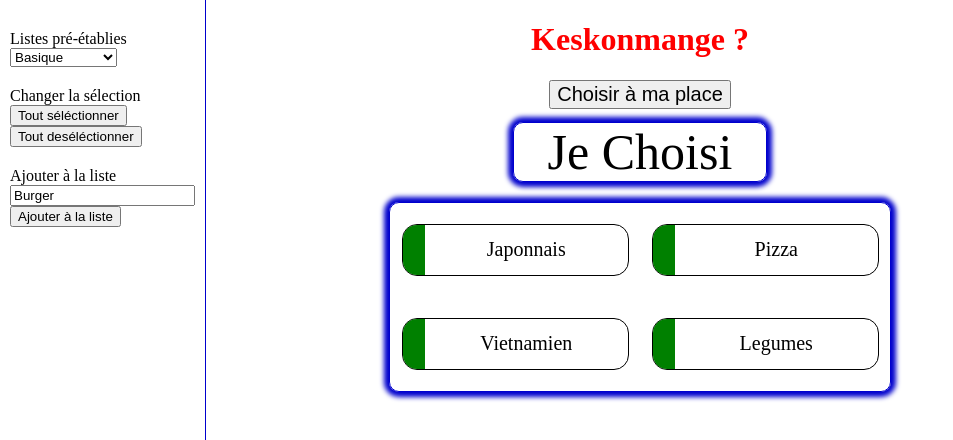
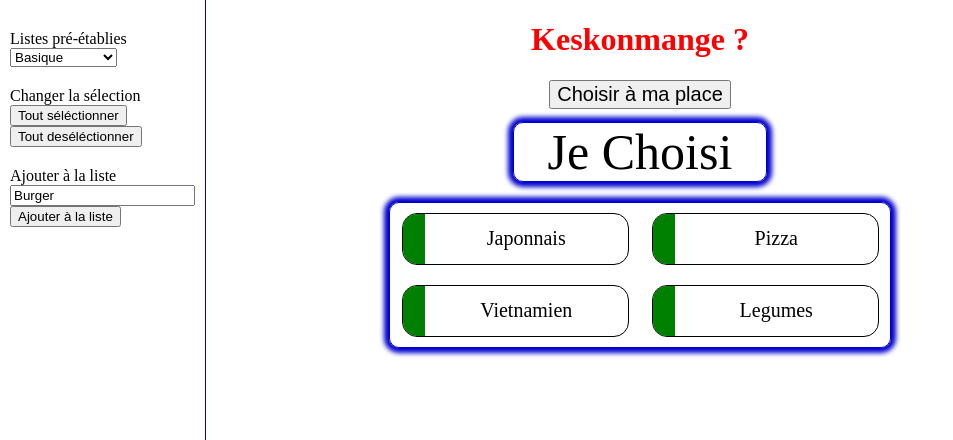
Before and after one commit to AdrienTurmo/keskonmange, an Angular app: page / in a window 1280 px wide. Shown: the top 440 px of the page, without its empty margins (0-953 px from the left). Built offline with nearby package versions, Linux system fonts and the light colour scheme.

Commit message:
Mailleur affichage de la liste et limite à 40 caractères

```diff
--- a/src/app/app.component.html
+++ b/src/app/app.component.html
@@ -45,7 +45,7 @@
           Ajouter à la liste
         </span>
         <label>
-          <input id="new-bouffe" type="text" maxlength="18" (keyup.enter)="addToList()" [(ngModel)]="newBouffe">
+          <input id="new-bouffe" type="text" maxlength="40" (keyup.enter)="addToList()" [(ngModel)]="newBouffe">
         </label>
         <button id="new-bouffe-button" (click)="addToList()">Ajouter à la liste</button>
       </div>
--- a/src/app/app.component.scss
+++ b/src/app/app.component.scss
@@ -24,13 +24,14 @@
 .the-bouffe-list {
   display: flex;
   flex-flow: row wrap;
-  align-content: center;
+  //align-content: center;
   justify-content: space-around;
-  padding: 0;
+  //padding: 0;
 }
 
 .the-bouffe-list ul {
   list-style: none;
+  margin: 5px;
   padding: 5px;
 }
 
@@ -40,7 +41,8 @@
   display: grid;
   grid-auto-columns: 10%;
   width: 225px;
-  height: 50px;
+  min-height: 50px;
+  text-align: center;
   font-size: 20px;
   overflow: hidden;
 }
```
